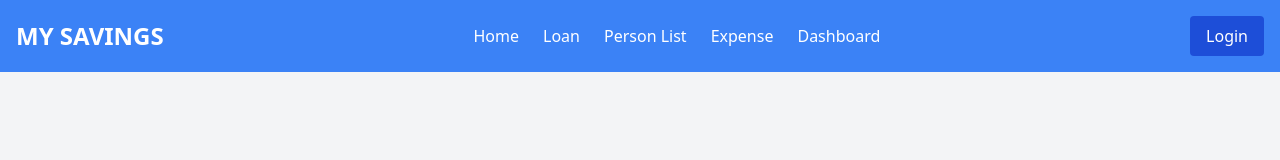
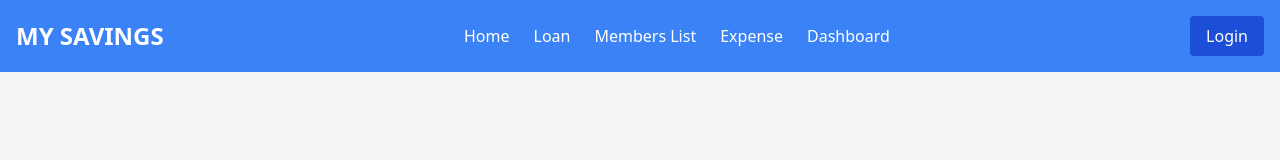
Before and after one commit to sujoncham/my-savings, a React (Vite) app: page /signin in a window 1280 px wide. Shown: the top 160 px of the page. Built offline with nearby package versions, Linux system fonts and the light colour scheme.

Commit message:
some delete button added in person list

```diff
--- a/src/componants/Header/Header.jsx
+++ b/src/componants/Header/Header.jsx
@@ -23,7 +23,7 @@ const Header = () => {
       Loan
     </Link>,
     <Link key="personList" to="/personList" className="block hover:text-gray-200">
-      Person List
+      Members List
     </Link>,
     <Link key="expense" to="/expense" className="block hover:text-gray-200">
       Expense
--- a/src/pages/PersonList.jsx
+++ b/src/pages/PersonList.jsx
@@ -69,7 +69,7 @@ const PersonList = () => {
   return (
     <div className="container mx-auto p-5 mb-16">
       <div className="flex justify-between items-center mb-5">
-      <h1 className="text-2xl font-bold text-center">Person List</h1>
+      <h1 className="text-2xl font-bold text-center">12 Members Name List</h1>
         <button onClick={() => setIsOpen(!isOpen)} disabled={persons.length >= 12}
           className={
             persons.length >= 12 ?
--- a/src/pages/SavingsEdit.jsx
+++ b/src/pages/SavingsEdit.jsx
@@ -1,6 +1,7 @@
 import { useEffect, useState } from 'react';
 import { useDispatch, useSelector } from 'react-redux';
 import { fetchPersons, updateSavings } from '../redux/features/personSlice';
+import axios from 'axios';
 
 const SavingsEdit = () => {
   const { persons, loading, error } = useSelector((state) => state.persons);
@@ -34,8 +35,18 @@ const SavingsEdit = () => {
     }
   };
 
+
   if (loading) return <div>Loading...</div>;
   if (error) return <div>Error: {error}</div>;
+
+  const handleDelete = async (id) => {
+    try {
+        await axios.delete(`https://amar-savings-loan.onrender.com/api/persons/${id}`);
+
+    } catch (error) {
+        console.error("There was an error deleting the expense!", error);
+    }
+};
 
   return (
     <div>
@@ -56,7 +67,10 @@ const SavingsEdit = () => {
                   className="bg-blue-500 text-white px-3 py-1 rounded hover:bg-blue-600"
                 >
                   Edit
-                </button>
+              </button>
+              <button
+                className="bg-red-500 text-white px-3 py-1 rounded hover:bg-blue-600"
+                onClick={() => handleDelete(person._id)}>del</button>
               </div>
             ))}
       </div>
--- a/src/pages/WelcomePage.jsx
+++ b/src/pages/WelcomePage.jsx
@@ -27,7 +27,7 @@ const WelcomePage = () => {
         <div className="min-h-screen bg-gray-100 py-10">
             <div className="container mx-auto">
                 <h1 className="text-3xl font-bold text-center text-blue-600 mb-8">
-                    Welcome to Your Dashboard
+                    Welcome to Savings Dashboard
                 </h1>
                 <div className="grid grid-cols-1 md:grid-cols-2 lg:grid-cols-4 gap-6">
                     {/* Total Balance */}
```
